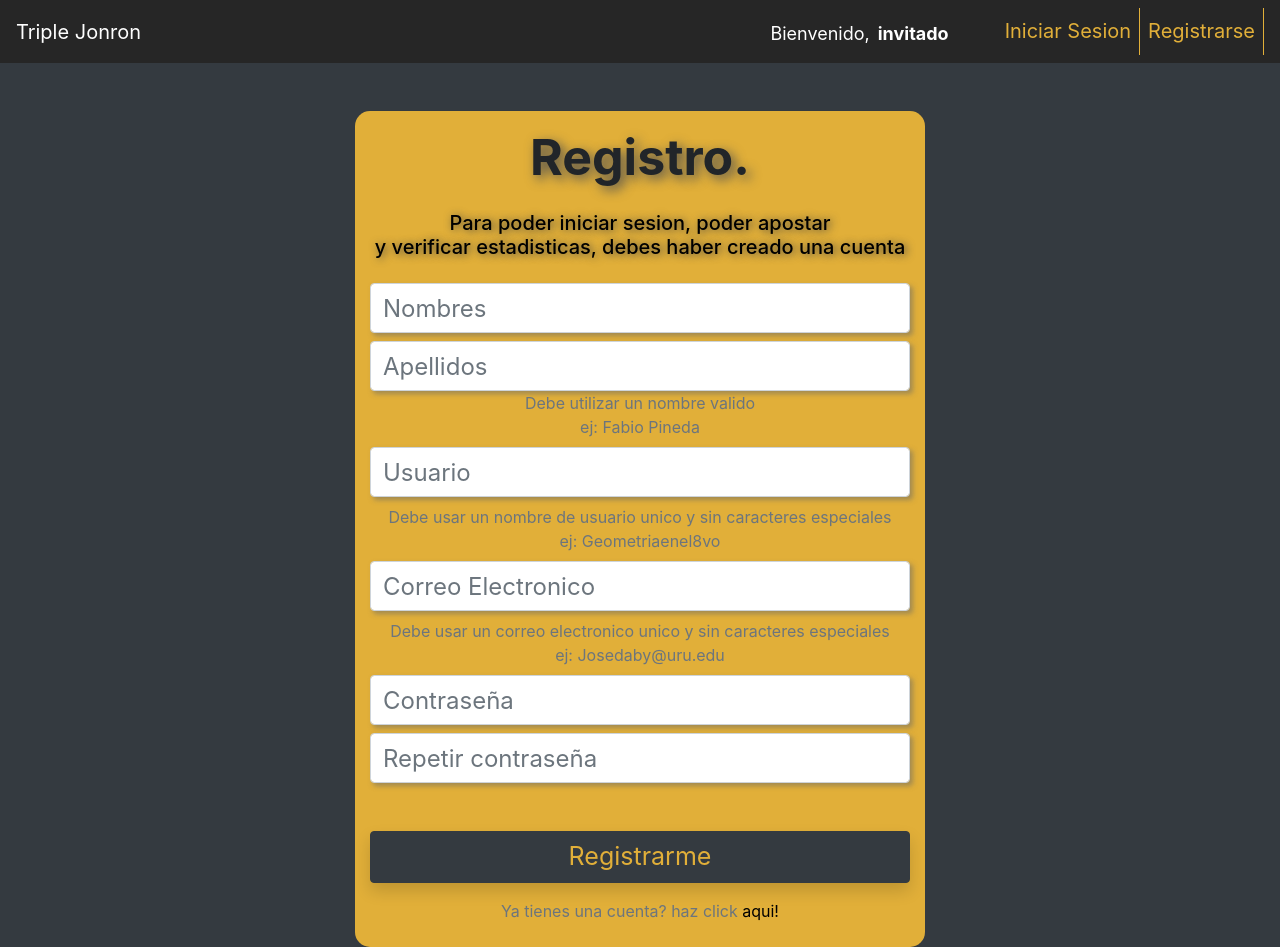
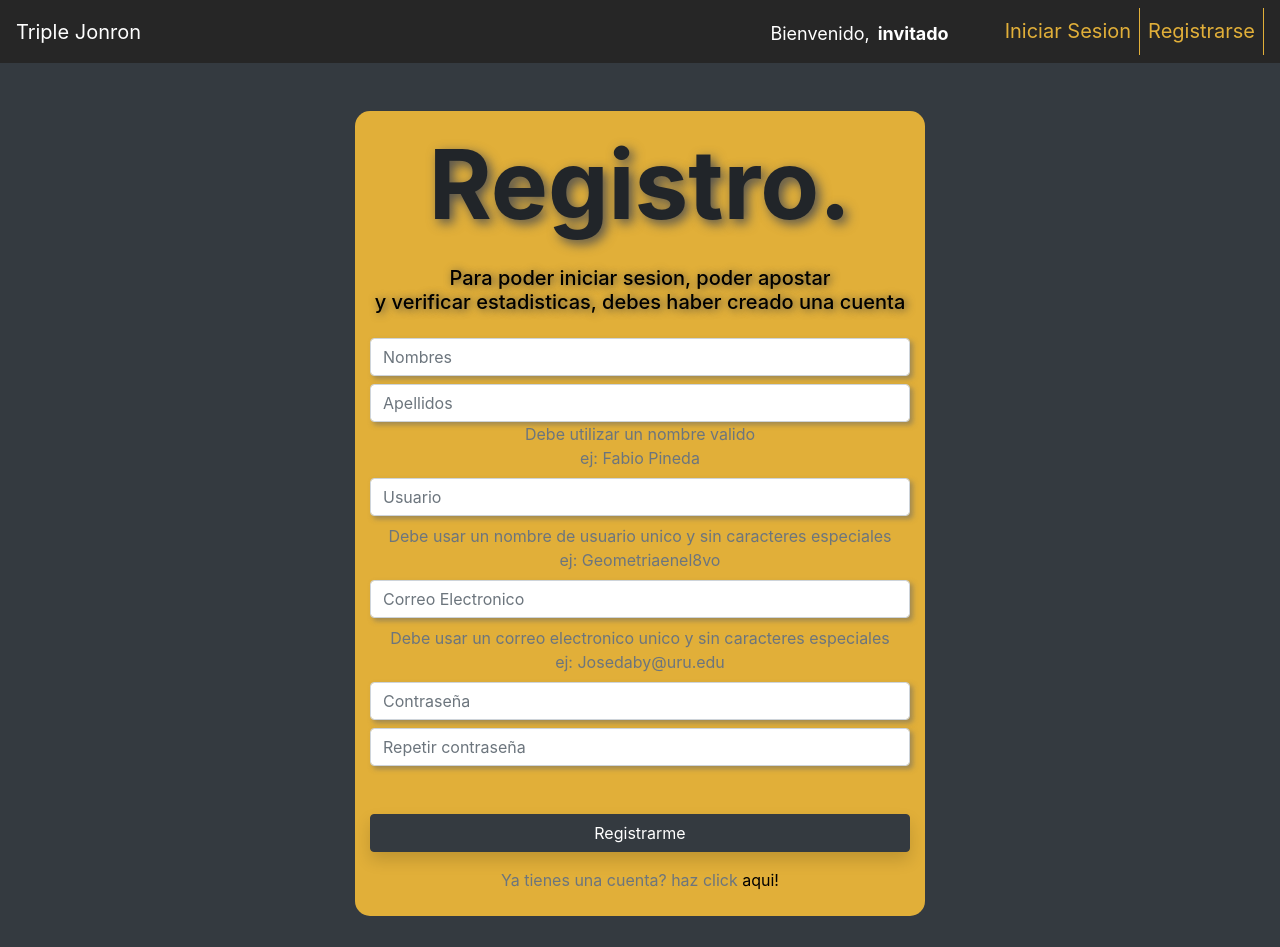
Before and after one commit to Fabioepb/Triplete-Client, a website: page public/register/index.html in a window 1280 px wide. After the commit the page ends 916 px from the top, so only its background shows below. Drawn offline with nearby package versions, Linux system fonts and the light colour scheme.

Commit message:
Minor changes to index and css folder

```diff
--- /dev/null
+++ b/public/css/home.css
@@ -0,0 +1,32 @@
+.row{
+    background-color:#E1AF39;
+    align-items: center;
+}
+
+img{
+    max-width: 60%;
+    height: 40% !important;
+}
+
+h3{
+    text-shadow: 4px 4px 8px #424242;
+    color: white;
+}
+
+#bet{
+text-shadow: 4px 4px 8px #505050;
+}
+
+.text-light{
+    background-color:#262626;
+    align-items: center;
+}
+
+#win{
+    text-shadow: 4px 4px 8px rgb(105, 105, 105);
+    color: #E1AF39;
+}
+
+#verify{
+    text-shadow: 4px 4px 8px #505050;
+}
--- /dev/null
+++ b/public/css/login.css
@@ -0,0 +1,34 @@
+.contain{
+    background-color:#E1AF39;
+    border-top-right-radius: 15px;
+    border-top-left-radius: 15px;
+}
+
+h2{
+    text-shadow: 4px 4px 12px #505050;
+    font-size: 50px;
+}
+
+h5{
+    text-shadow: 2px 1px 8px #424242;
+    color: black;
+}
+
+.form{
+    background-color:#E1AF39;
+    border-bottom-right-radius: 15px;
+    border-bottom-left-radius: 15px;
+}
+
+input{
+    font-size: 24px;
+    box-shadow: 3px 3px 5px rgba(102, 102, 102, 0.527);
+}
+
+button{
+    color: #E1AF39;
+    font-size: 25px;
+}
+a{
+color: black;
+}
--- /dev/null
+++ b/public/css/register.css
@@ -0,0 +1,34 @@
+.contain{
+    background-color:#E1AF39;
+    border-top-right-radius: 15px;
+    border-top-left-radius: 15px;
+}
+
+h2{
+    text-shadow: 4px 4px 12px #505050;
+    font-size: 50px;
+}
+
+h5{
+    text-shadow: 2px 1px 8px #424242;
+    color: black;
+}
+
+.form{
+    background-color:#E1AF39;
+    border-bottom-right-radius: 15px;
+    border-bottom-left-radius: 15px;
+}
+
+input{
+    font-size: 24px;
+    box-shadow: 3px 3px 5px rgba(102, 102, 102, 0.527);
+}
+
+button{
+    color: #E1AF39;
+    font-size: 25px;
+}
+a{
+color: black;
+}
--- a/public/register/index.html
+++ b/public/register/index.html
@@ -6,6 +6,7 @@
     <title>Triple Jonron | Registro</title>
     <meta name="viewport" content="width=device-width, initial-scale=1">
     <link rel="stylesheet" href="../node_modules/bootstrap/dist/css/bootstrap.css">
+    <link rel="stylesheet" href="../css/register.css">
     <style>
         @media (max-width: 544px) {
             .display-1 {
@@ -22,26 +23,27 @@
         <nav-bar inref="../login" upref="../register" pref="../profile" href="../" bref="../bet"></nav-bar>
         <div class="container mt-5">
             <div class="row justify-content-center text-center">
-                <div class="col-sm-8 col-md-6" style="background-color:#E1AF39; border-top-right-radius: 15px; border-top-left-radius: 15px">
-                    <h2 class="display-1 font-weight-bold pt-3 pb-3" style="text-shadow: 4px 4px 12px #505050; font-size: 50px">Registro.</h2>
-                    <h5 class="pb-3" style="text-shadow: 2px 1px 8px #424242;color: black">Para poder iniciar sesion, poder apostar<br>y verificar estadisticas, debes haber creado una cuenta</h5>
+                <div class="col-sm-8 col-md-6 contain">
+                    <h2 class="display-1 font-weight-bold pt-3 pb-3">Registro.</h2>
+                    <h5 class="pb-3">Para poder iniciar sesion, poder apostar
+                        <br>y verificar estadisticas, debes haber creado una cuenta</h5>
                 </div>
             </div>
             <div class="row justify-content-center text-center">
-                <div class="col-sm-8 col-md-6 pb-4" style="background-color:#E1AF39; border-bottom-right-radius: 15px; border-bottom-left-radius: 15px">
+                <div class="col-sm-8 col-md-6 pb-4 form">
                     <div class="form mb-3">
-                        <input type="text" class="form-control mb-2" placeholder="Nombres" aria-label="Name" style="font-size: 24px;box-shadow: 3px 3px 5px rgba(102, 102, 102, 0.527)">
-                        <input type="text" class="form-control" placeholder="Apellidos" aria-label="Surname" style="font-size: 24px;box-shadow: 3px 3px 5px rgba(102, 102, 102, 0.527)">
+                        <input type="text" class="form-control mb-2" placeholder="Nombres" aria-label="Name">
+                        <input type="text" class="form-control" placeholder="Apellidos" aria-label="Surname">
                         <div class="text-muted">Debe utilizar un nombre valido<br> ej: Fabio Pineda</div>
-                        <input type="text" class="form-control my-2" placeholder="Usuario" aria-label="Username" style="font-size: 24px;box-shadow: 3px 3px 5px rgba(102, 102, 102, 0.527)">
+                        <input type="text" class="form-control my-2" placeholder="Usuario" aria-label="Username">
                         <div class="text-muted">Debe usar un nombre de usuario unico y sin caracteres especiales<br>ej: Geometriaenel8vo</div>
-                        <input type="email" class="form-control my-2" placeholder="Correo Electronico" aria-label="Email" style="font-size: 24px;box-shadow: 3px 3px 5px rgba(102, 102, 102, 0.527)">
+                        <input type="email" class="form-control my-2" placeholder="Correo Electronico" aria-label="Email">
                         <div class="text-muted">Debe usar un correo electronico unico y sin caracteres especiales<br>ej: Josedaby@uru.edu</div>
-                        <input type="password" class="form-control my-2" placeholder="Contraseña" aria-label="Password" style="font-size: 24px;box-shadow: 3px 3px 5px rgba(102, 102, 102, 0.527)">
-                        <input type="password" class="form-control my-2" placeholder="Repetir contraseña" aria-label="Password" style="font-size: 24px;box-shadow: 3px 3px 5px rgba(102, 102, 102, 0.527)">
-                        <button type="submit" class="btn btn-dark btn-block shadow mt-5" style="color: #E1AF39; font-size: 25px">Registrarme</button>
+                        <input type="password" class="form-control my-2" placeholder="Contraseña" aria-label="Password">
+                        <input type="password" class="form-control my-2" placeholder="Repetir contraseña" aria-label="Password">
+                        <button type="submit" class="btn btn-dark btn-block shadow mt-5">Registrarme</button>
                     </div>
-                    <div class="text-muted">Ya tienes una cuenta? haz click <a href="../login" style="color: black">aqui!</a></div>
+                    <div class="text-muted">Ya tienes una cuenta? haz click <a href="../login">aqui!</a></div>
                 </div>
             </div>
         </div>
```
Also changed, not shown: public/index.html (+22 -14 lines), public/login/index.html (+11 -9 lines).
